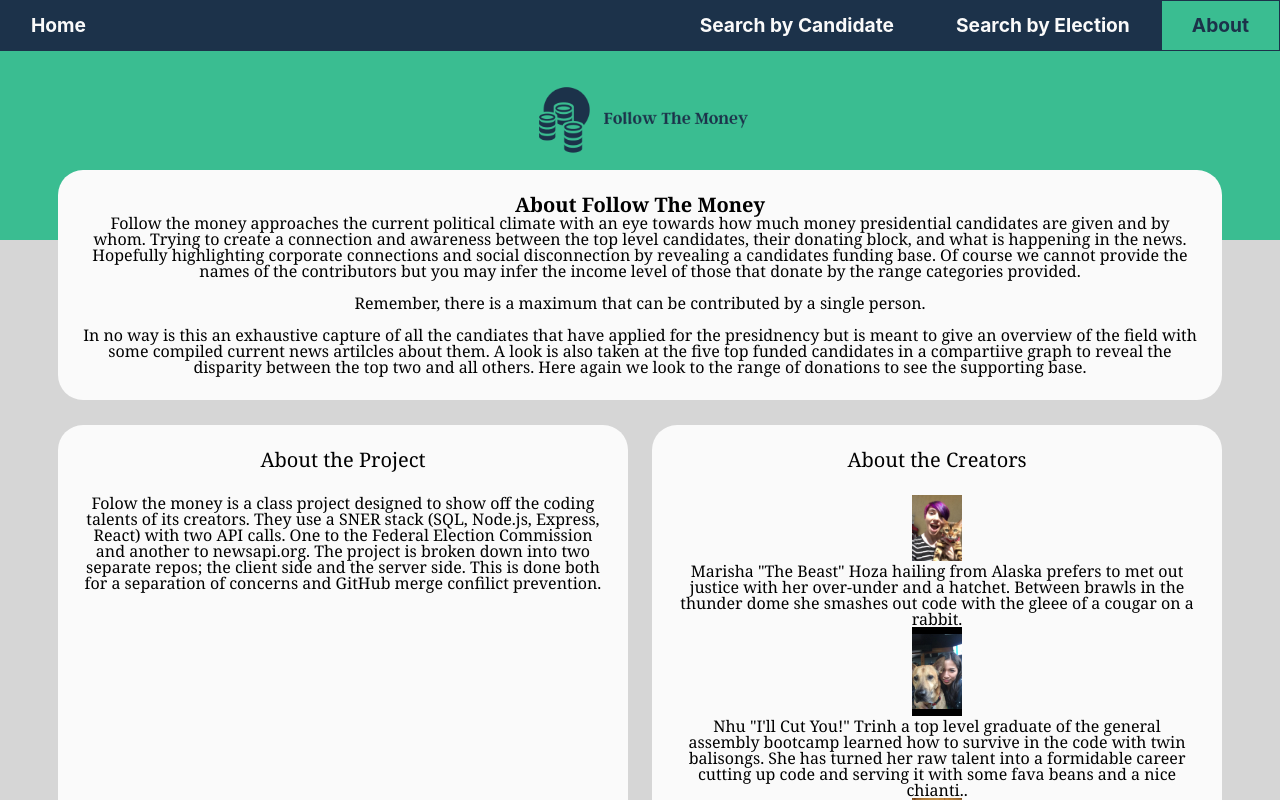
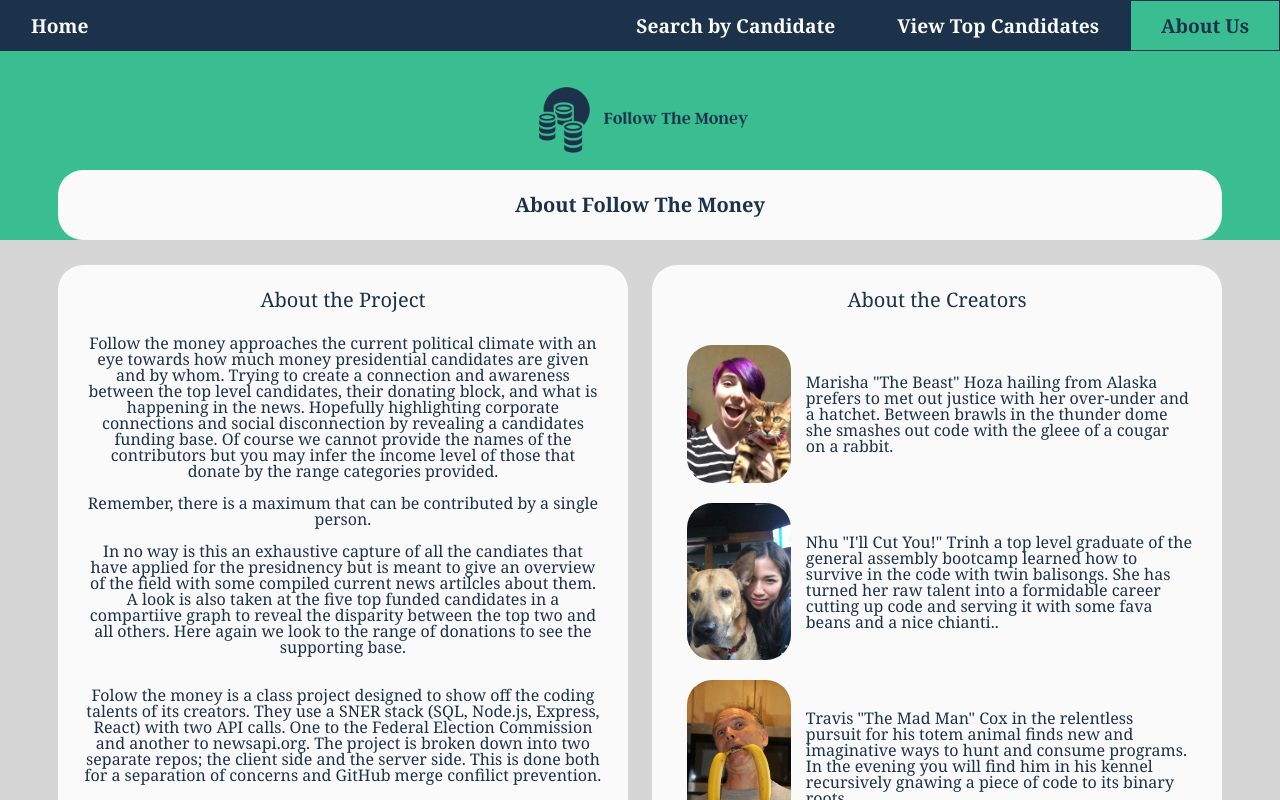
Before and after one commit to team-mtn/follow-the-money-client, a React (Create React App) app: page /about in a window 1280 px wide. Shown: the top 800 px of the page. Built offline with nearby package versions, Linux system fonts and the light colour scheme.

Commit message:
fixed style on about page

```diff
--- a/src/css/_layout.scss
+++ b/src/css/_layout.scss
@@ -1,6 +1,10 @@
 body {
   background-color: $backgroundColor;
   min-width: 320px;
+}
+
+body * {
+  font-family: Georgia, 'Times New Roman', Times, serif;
 }
 
 main {
@@ -13,13 +17,17 @@ main {
   padding: 2%;
 }
 
+main * {
+  color: $accentColor1;
+}
+
 .tall {
-  background-color: #3ABD91;
+  background-color: $mainColor;
   min-height: 50vh;
 }
 
 .short {
-  background-color: #3ABD91;
+  background-color: $mainColor;
   min-height: 25vh;
 }
 
@@ -71,7 +79,7 @@ aside, .section {
   }
 
   .short {
-    background-color: #3ABD91;
+    background-color: $mainColor;
     min-height: 30vh;
   }
 
--- a/src/css/_modules.scss
+++ b/src/css/_modules.scss
@@ -7,13 +7,14 @@
   background-size: contain;
 }
 
-
 button {
   background-color: $accentColor2;
   padding: 15px;
   width: 60%;
   margin: 5% 5%;
   border-radius: $radius;
+  font-size: 1.2em;
+  font-weight: bold;
 }
 
 header>#hero-logo {
@@ -153,6 +154,22 @@ aside > article > div * {
   margin-bottom: 5px;
 }
 
+.half-section article {
+  display: flex;
+  align-items: center;
+}
+
+.half-section article img {
+  margin: 10px;
+  max-width: 20%;
+  border-radius: $radius;
+}
+
+.half-section article p {
+  margin: 5px;
+  text-align: left;
+}
+
 
 @media (min-width:768px) {
   #hamburger-nav {
--- a/src/css/_vars.scss
+++ b/src/css/_vars.scss
@@ -5,7 +5,3 @@ $accentColor2 : #FFCC5D;
 $backgroundColor : #d6d6d6;
 $offWhite : #fafafa;
 $radius : 25px;
-// $borderColor : #555;
-
-// $titleFont: "Acme", sans-serif;
-// $mainFont: "Josefin Sans", sans-serif;
--- a/src/modules/about.js
+++ b/src/modules/about.js
@@ -18,28 +18,29 @@ class About extends React.Component {
         <main className="about no-background">
           <section className="section">
             <h1>About Follow The Money</h1>
-            <p>Follow the money approaches the current political climate with an eye towards how much money presidential candidates are given and by whom. Trying to create a connection and awareness between the top level candidates, their donating block, and what is happening in the news. Hopefully highlighting corporate connections and social disconnection by revealing a candidates funding base. Of course we cannot provide the names of the contributors but you may infer the income level of those that donate by the range categories provided.</p><br/>
-            <p> Remember, there is a maximum that can be contributed by a single person.</p><br/>
-            <p>In no way is this an exhaustive capture of all the candiates that have applied for the presidnency but is meant to give an overview of the field with some compiled current news artilcles about them.  A look is also taken at the five top funded candidates in a compartiive graph to reveal the disparity between the top two and all others. Here again we look to the range of donations to see the supporting base.</p>
+
           </section>
 
           <section className="half-section">
             <h1>About the Project</h1>
+            <p>Follow the money approaches the current political climate with an eye towards how much money presidential candidates are given and by whom. Trying to create a connection and awareness between the top level candidates, their donating block, and what is happening in the news. Hopefully highlighting corporate connections and social disconnection by revealing a candidates funding base. Of course we cannot provide the names of the contributors but you may infer the income level of those that donate by the range categories provided.</p><br/>
+            <p> Remember, there is a maximum that can be contributed by a single person.</p><br/>
+            <p>In no way is this an exhaustive capture of all the candiates that have applied for the presidnency but is meant to give an overview of the field with some compiled current news artilcles about them.  A look is also taken at the five top funded candidates in a compartiive graph to reveal the disparity between the top two and all others. Here again we look to the range of donations to see the supporting base.</p> <br/> <br/>
             <p>Folow the money is a class project designed to show off the coding talents of its creators. They use a SNER stack (SQL, Node.js, Express, React) with two API calls. One to the Federal Election Commission and another to newsapi.org. The project is broken down into two separate repos; the client side and the server side. This is done both for a separation of concerns and GitHub merge confilict prevention.</p>
           </section>
           <section className="half-section">
             <h1>About the Creators</h1>
 
             <article>
-              <img style={{ width: '50px' }} src="../images/cool-cats.jpg" alt="I am the Walrus. Coo-Coo-Ca-Chew" />
+              <img src="../images/cool-cats.jpg" alt="I am the Walrus. Coo-Coo-Ca-Chew" />
               <p>Marisha "The Beast" Hoza hailing from Alaska prefers to met out justice with her over-under and a hatchet. Between brawls in the thunder dome she smashes out code with the gleee of a cougar on a rabbit.</p>
             </article>
             <article>
-              <img style={{ width: '50px' }} src="../images/dog-gone.jpg" alt="I am the Walrus. Coo-Coo-Ca-Chew" />
+              <img src="../images/dog-gone.jpg" alt="I am the Walrus. Coo-Coo-Ca-Chew" />
               <p>Nhu "I'll Cut You!" Trinh a top level graduate of the general assembly bootcamp learned how to survive in the code with twin balisongs. She has turned her raw talent into a formidable career cutting up code and serving it with some fava beans and a nice chianti..</p>
             </article>
             <article>
-              <img style={{ width: '50px' }} src="../images/i-am-the-walrus.jpg" alt="I am the Walrus. Coo-Coo-Ca-Chew" />
+              <img src="../images/i-am-the-walrus.jpg" alt="I am the Walrus. Coo-Coo-Ca-Chew" />
               <p>Travis "The Mad Man" Cox in the relentless pursuit for his totem animal finds new and imaginative ways to hunt and consume programs. In the evening you will find him in his kennel recursively gnawing a piece of code to its binary roots.</p>
             </article>
 
--- a/src/modules/header.js
+++ b/src/modules/header.js
@@ -13,14 +13,14 @@ class HamburgerNav extends React.Component {
         <a id="home" className="menu-item" href="/">
           Home
         </a>
-        <a id="contact" className="menu-item" href="/search-by-election">
-          Search By Election
-        </a>
         <a id="about" className="menu-item" href="/search-by-candidate">
           Search By Candidate
         </a>
+        <a id="contact" className="menu-item" href="/search-by-election">
+          View Top Candidates
+        </a>
         <a id="contact" className="menu-item" href="/about">
-          About
+          About Us
         </a>
       </Menu>
     );
@@ -56,10 +56,10 @@ class NavBar extends React.Component {
           <li>Home</li>
         </Link>
         <Link to="/about" className={this.state.about}>
-          <li>About</li>
+          <li>About Us</li>
         </Link>
         <Link to="/search-by-election" className={this.state.election}>
-          <li>Search by Election</li>
+          <li>View Top Candidates</li>
         </Link>
         <Link to="/search-by-candidate" className={this.state.search}>
           <li>Search by Candidate</li>
--- a/src/modules/home.js
+++ b/src/modules/home.js
@@ -19,17 +19,17 @@ class Home extends React.Component {
           <div id="people-icon"></div>
           <Link to="/search-by-candidate">
             <button>
-              This is a Link to candidate
+              Search by Candidate
             </button>
           </Link>
           <Link to="/search-by-election">
             <button>
-              This is a Link to election
+              View Top Candidates
             </button>
           </Link>
           <Link to="/about">
             <button>
-              This is a Link to about
+              About Us
             </button>
           </Link>
         </main>
```
Also changed, not shown: public/images/dog-gone.jpg.
